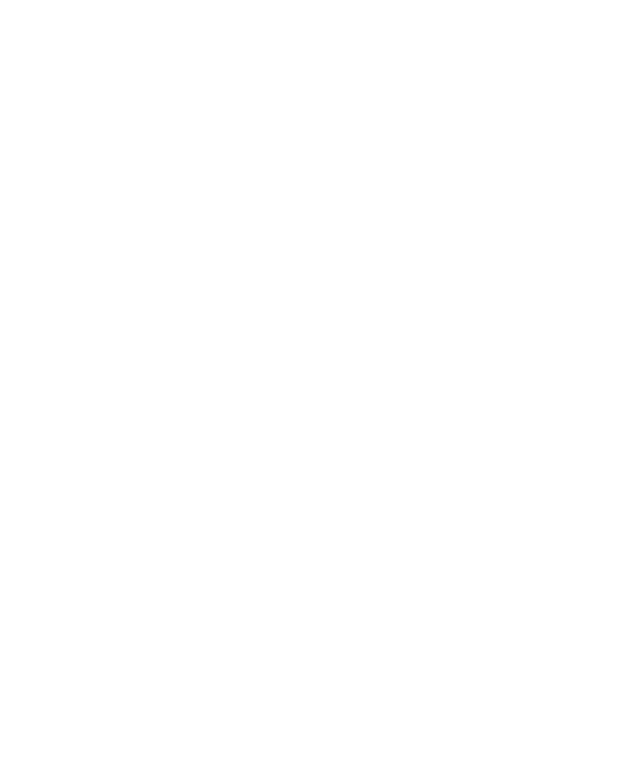
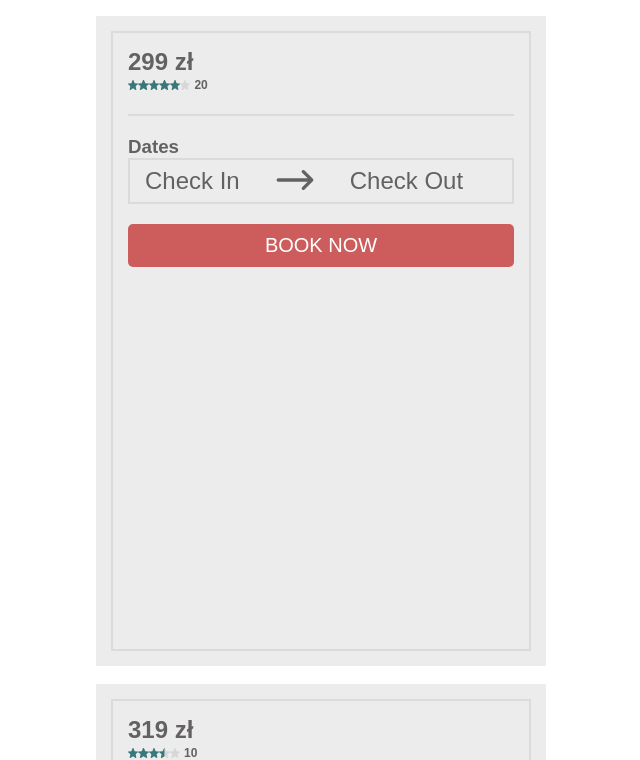
Before and after one commit to AgaPiotrowska/booking_form_vue, a Vue app: page / in a window 1280 px wide. Shown: the part 660-1420 px from the top of the page, without its empty margins (319-959 px from the left). Before the commit the page ends 800 px from the top, so only its background shows below. Built offline with nearby package versions, Linux system fonts and the light colour scheme.

Commit message:
add three different booking components with different availability of days

```diff
--- a/src/App.vue
+++ b/src/App.vue
@@ -1,13 +1,20 @@
-
-
 <template>
   <div id="app">
     <BookingForm
             v-bind:price="129"
             v-bind:rating="{value: 2.9, count: 150}"
-            v-bind:availableDays="availableDays"
+            v-bind:availableDays="availableDaysFewDays"
+    /><br>
+    <BookingForm
+            v-bind:price="299"
+            v-bind:rating="{value: 5.0, count: 20}"
+            v-bind:availableDays="availableDaysFullMonth"
+    /><br>
+    <BookingForm
+            v-bind:price="319"
+            v-bind:rating="{value: 3.5, count: 10}"
+            v-bind:availableDays="availableDaysHalfMonth"
     />
-
   </div>
 </template>
 
@@ -21,13 +28,63 @@
   },
   data() {
     return {
-      availableDays: [
+      availableDaysFewDays: [
         { year: 2020, month: 12, day: 25 },
         { year: 2020, month: 12, day: 26 },
         { year: 2020, month: 12, day: 30 },
         { year: 2020, month: 12, day: 31 },
+      ],
+      availableDaysFullMonth: [
+        { year: 2021, month: 1, day: 1 },
+        { year: 2021, month: 1, day: 2 },
+        { year: 2021, month: 1, day: 3 },
+        { year: 2021, month: 1, day: 4 },
+        { year: 2021, month: 1, day: 5 },
+        { year: 2021, month: 1, day: 6 },
+        { year: 2021, month: 1, day: 7 },
+        { year: 2021, month: 1, day: 8 },
+        { year: 2021, month: 1, day: 9 },
+        { year: 2021, month: 1, day: 10 },
+        { year: 2021, month: 1, day: 11 },
+        { year: 2021, month: 1, day: 12 },
+        { year: 2021, month: 1, day: 13 },
+        { year: 2021, month: 1, day: 14 },
+        { year: 2021, month: 1, day: 15 },
+        { year: 2021, month: 1, day: 16 },
+        { year: 2021, month: 1, day: 17 },
+        { year: 2021, month: 1, day: 18 },
+        { year: 2021, month: 1, day: 19 },
+        { year: 2021, month: 1, day: 20 },
+        { year: 2021, month: 1, day: 21 },
+        { year: 2021, month: 1, day: 22 },
+        { year: 2021, month: 1, day: 23 },
+        { year: 2021, month: 1, day: 24 },
+        { year: 2021, month: 1, day: 25 },
+        { year: 2021, month: 1, day: 26 },
+        { year: 2021, month: 1, day: 27 },
+        { year: 2021, month: 1, day: 28 },
+        { year: 2021, month: 1, day: 29 },
+        { year: 2021, month: 1, day: 30 },
+        { year: 2021, month: 1, day: 31 }
+      ],
+      availableDaysHalfMonth: [
+        { year: 2021, month: 2, day: 1 },
+        { year: 2021, month: 2, day: 2 },
+        { year: 2021, month: 2, day: 3 },
+        { year: 2021, month: 2, day: 4 },
+        { year: 2021, month: 2, day: 5 },
+        { year: 2021, month: 2, day: 6 },
+        { year: 2021, month: 2, day: 7 },
+        { year: 2021, month: 2, day: 8 },
+        { year: 2021, month: 2, day: 9 },
+        { year: 2021, month: 2, day: 10 },
+        { year: 2021, month: 2, day: 11 },
+        { year: 2021, month: 2, day: 12 },
+        { year: 2021, month: 2, day: 13 },
+        { year: 2021, month: 2, day: 14 },
+        { year: 2021, month: 2, day: 15 }
       ]
     }
-  },
+  }
 }
 </script>
```
